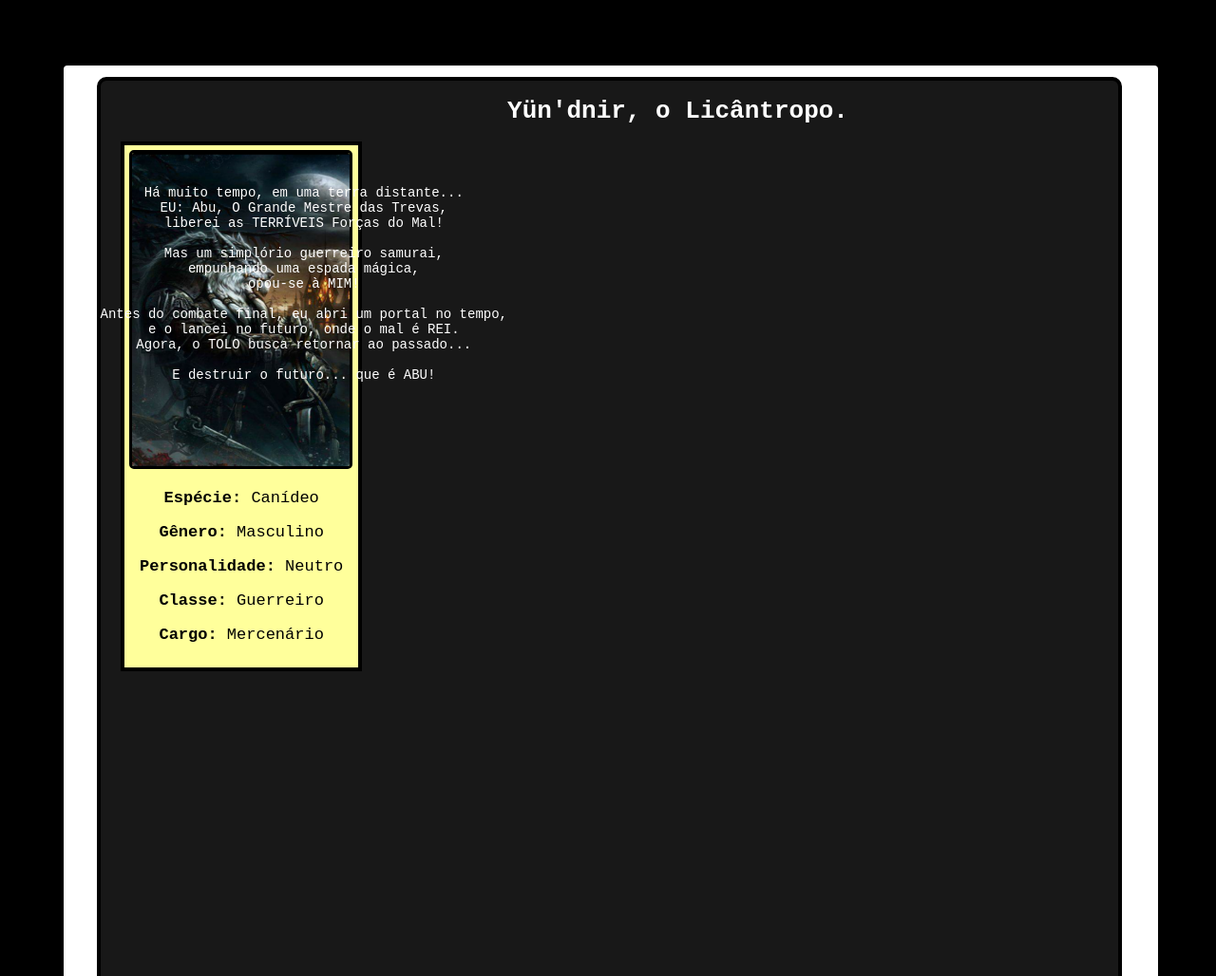
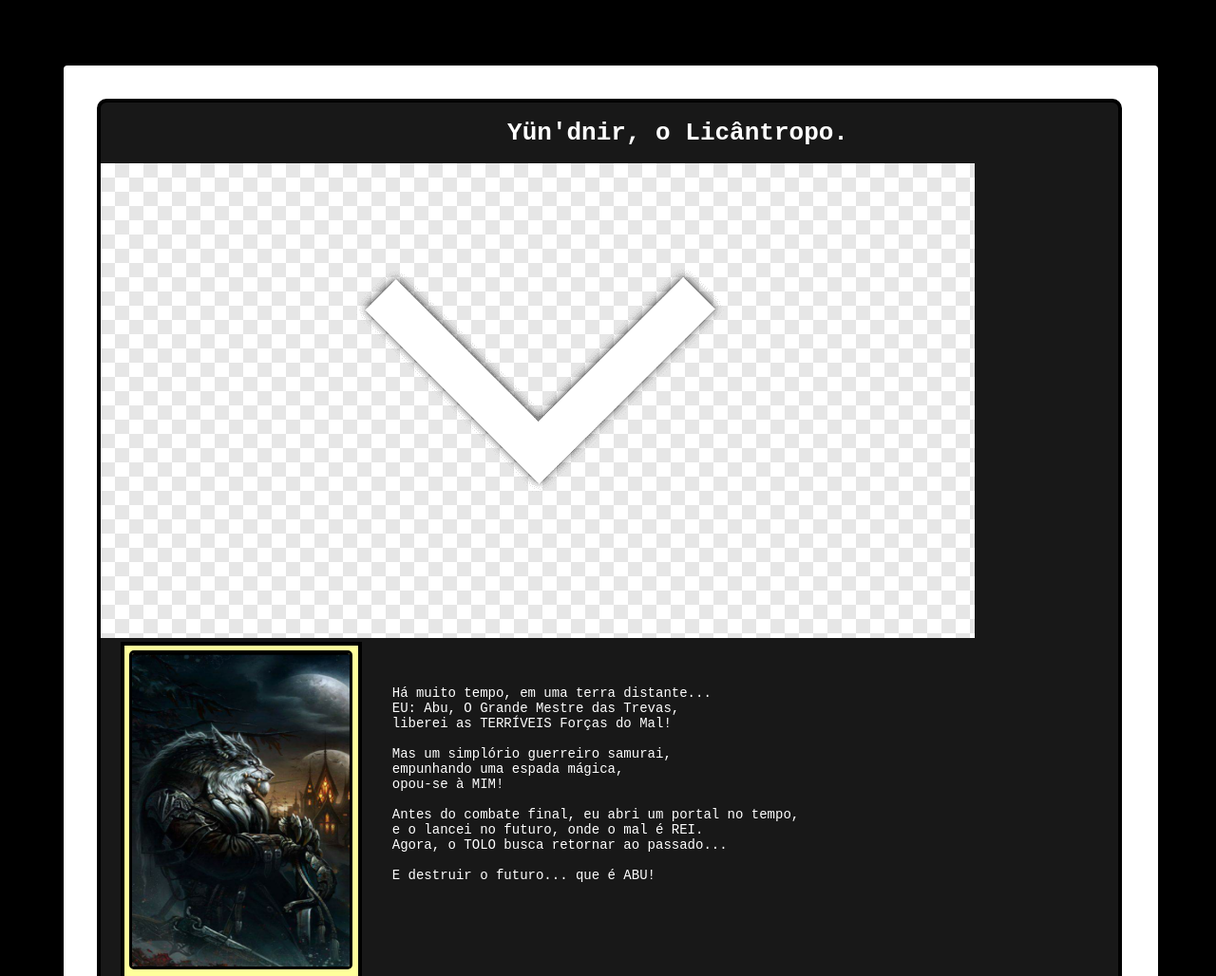
Before and after one commit to Yundnir/Projeto-Thazzar, a website: page menu_logado.html in a window 1280 px wide. Shown: the part 962-1990 px from the top of the page at 95% size. Drawn offline with Linux system fonts and the light colour scheme.

Commit message:
Adicionando novos elementos

```diff
--- a/css/menu_logado.css
+++ b/css/menu_logado.css
@@ -70,7 +70,7 @@ body {
     border: black 4px solid;
     border-radius: 10px;
     margin-left: 3%;
-    margin-top: 1%;
+    margin-top: 3%;
 }
 
 .titulo_yundnir h1 {
@@ -105,13 +105,9 @@ body {
     /* color: black; */
     font-size: 14px;
     position: absolute;
-<<<<<<< HEAD
     margin-left: 25%;
     margin-top: -38%;
-    text-align: center;
-=======
     margin-left: 24%;
     margin-top: -40%;
     /* text-align: center; */
->>>>>>> ce5e44d80904a2497d36a1b67d59d235c9e02314
 }
--- a/menu_logado.html
+++ b/menu_logado.html
@@ -69,6 +69,10 @@
                 <h1> Yün'dnir, o Licântropo. </h1>
             </div>
 
+            <div class="seta">
+                <img src="img/seta.png" alt="Seta pra baixo">
+            </div>
+
             <div class="cartao_yundnir">
                 <div class="image1">
                     <img src="img/yundnir.png" alt="Yundnir">
```
Also changed, not shown: img/seta.png (added).
